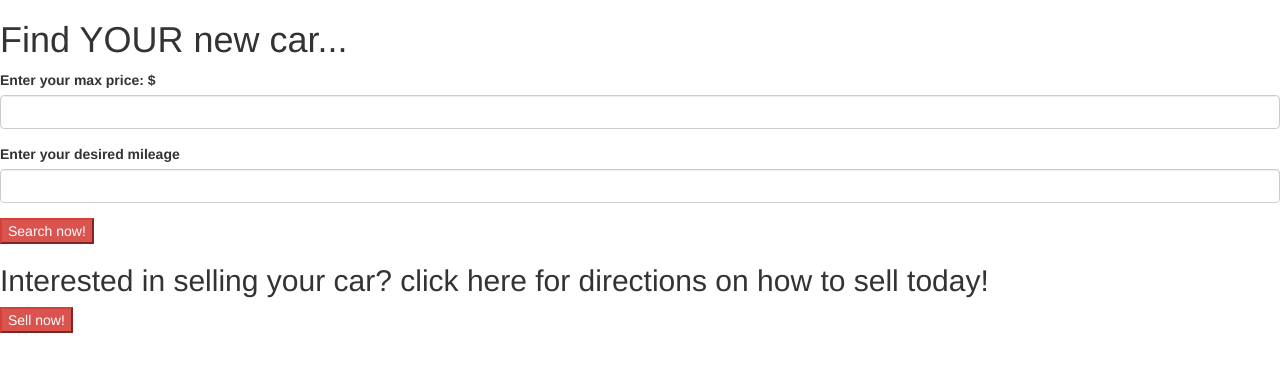
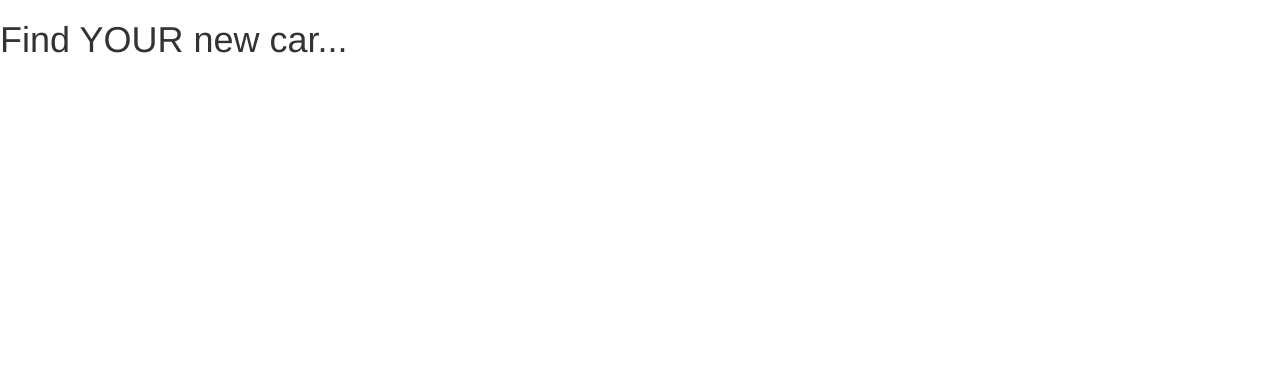
Before and after one commit to alexdbrown/twig_silex_car_dealership, a PHP site: template views/results.html.twig in a window 1280 px wide. Shown: the top 372 px of the page. Run offline with PHP 8.4, Linux system fonts and the light colour scheme; the template is opened without the code that fills it, so the values that code supplies are empty; some libraries are stand-ins or nearby versions.

Commit message:
Fix syntax

```diff
--- a/app/app.php
+++ b/app/app.php
@@ -11,7 +11,8 @@
     $app['debug'] = true;
 
     $app->get("/", function() use ($app) {
-        return $app['twig']->render('results.html.twig');//, array('cars' => Car::getAll()));
+        $car = new Car($_GET['price'], $_GET['miles']);
+        return $app['twig']->render('cars.html.twig', array('cars' => $car));
 
     });
 
@@ -30,7 +31,6 @@
           }
 
           $output = "";
-
 
           if (empty($cars_matching_search)) {
                   echo "<h1>Uh oh! No cars available for you.<h1>";
--- a/views/results.html.twig
+++ b/views/results.html.twig
@@ -1,11 +1,11 @@
 <html>
 <head>
     <link rel='stylesheet' href='https://maxcdn.bootstrapcdn.com/bootstrap/3.3.1/css/bootstrap.min.css'>
-    <title>Cars!!</title>
+    <title>Results!!</title>
 </head>
 <body>
   <h1>Find YOUR new car...</h1>
-  {#{% if cars is not empty %}
+  {% if cars is not empty %}
     <p>Find your new car:</p>
     <ul>
       {% for cars in car %}
@@ -15,23 +15,4 @@
         <li>Price: ${{ car.getPrice }}</li>
       {% endfor %}
     </ul>
-  {% endif %}#}
-
-    <form action='/car'>
-      <div class='form-group'>
-        <label for='price'>Enter your max price: $</label>
-        <input id='price' name='price' class='form-control' type='number'>
-      </div>
-      <div class='form-group'>
-        <label for='miles'>Enter your desired mileage</label>
-        <input id='miles' name='miles' class='form-control' type='number'>
-      </div>
-      <button type='submit' class='btn-danger'>Search now!</button>
-    </form>
-    <div class='/sell'>
-       <h2>Interested in selling your car? click here for directions on how to sell today!</h2>
-       <button type="submit" class='btn-danger'>Sell now!</button>
-    </div>
-  </div>
-</body>
-</html>
+  {% endif %}
```
Also changed, not shown: views/cars.html.twig (added, +24 -0 lines).
